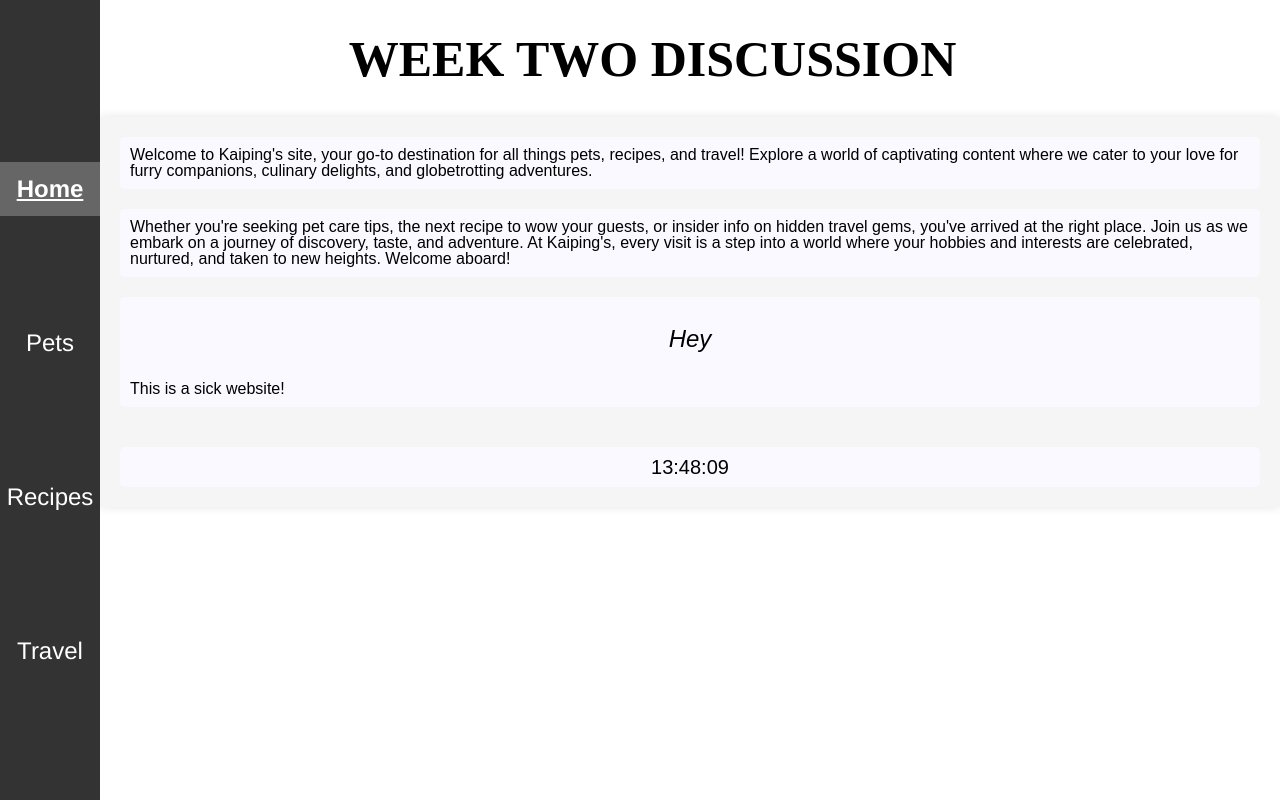
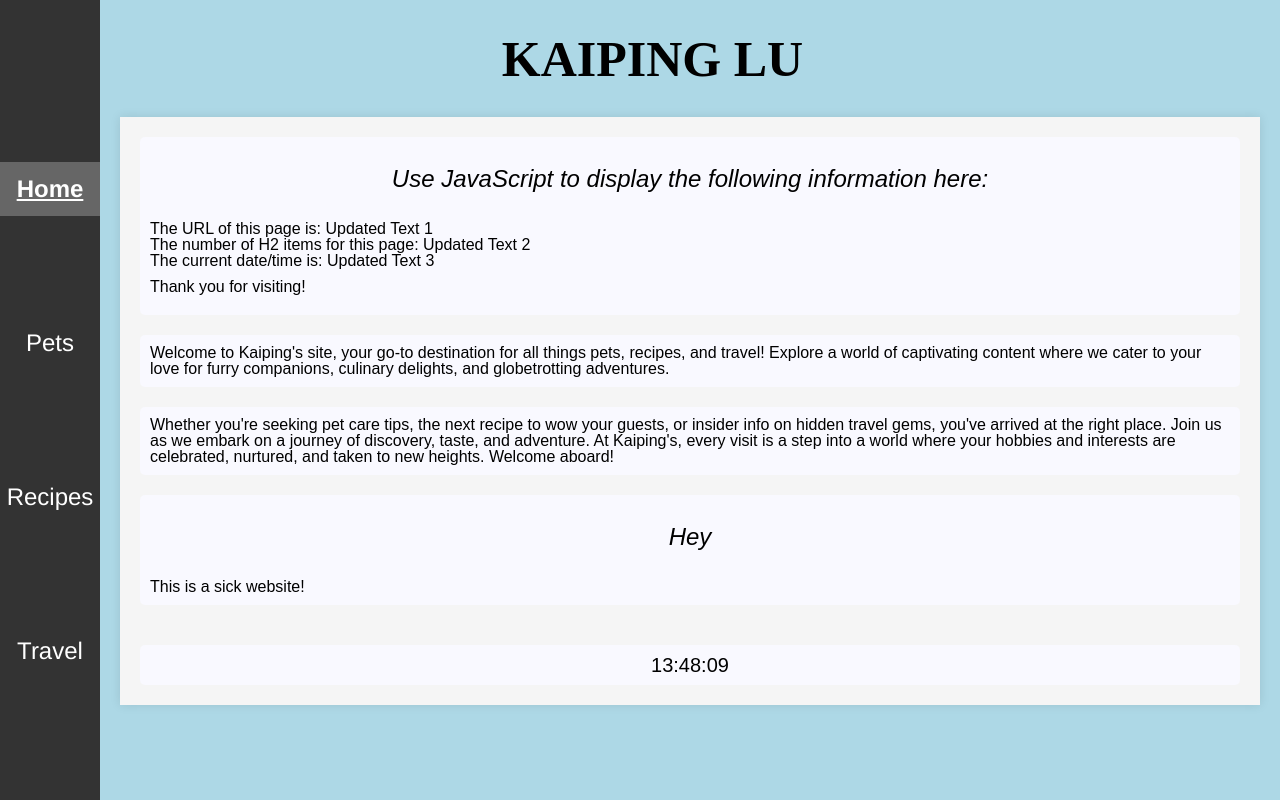
Before and after one commit to kaipinglu709/ccp_desktop_w24, a plain HTML site: page index.html in a window 1280 px wide. Drawn offline with Linux system fonts and the light colour scheme.

Commit message:
1st commit

```diff
--- a/index.html
+++ b/index.html
@@ -6,8 +6,44 @@
     <title>Index</title>
     <link rel ="stylesheet" type="text/css" href="css/html5reset.css">
     <link rel = "stylesheet" type = "text/css" href = "css/style.css">
+    <script type="text/javascript">
+        function displayInformation () {
+            // Your code goes here.
+            // Do not change any other code in this file
+            // All of the steps below must be achieved using JavaScript!
+
+
+            // 1. Change the h1 element to your name.
+
+            document.querySelector('h1').innerText = "Kaiping Lu";
+
+            // 2. Update the three span elements using ONLY JavaScript
+            document.getElementById('URL').innerText = "Updated Text 1";
+            document.getElementById('items').innerText = "Updated Text 2";
+            document.getElementById('time').innerText = "Updated Text 3";
+
+
+            // 3. Change the background color and margin for the entire page.
+            document.body.style.backgroundColor = "lightblue";
+            document.body.style.margin = "20px";
+
+        }
+
+        // 4. If someone uses the keyboard shortcut to copy the words "Thank you for visiting!" then add the words "Go Blue" to the final div.
+        // Each occurrence should be on a separate line.  Don't use
+        // paragraphs.
+        document.addEventListener('copy', function(event) {
+        var copiedText = window.getSelection().toString();
+        if (copiedText === "Thank you for visiting!") {
+            var finalDiv = document.getElementById('cheer');
+            finalDiv.innerText += "Go Blue\n";
+        }
+    });
+
+    </script>
+
 </head>
-<body>
+<body onload="displayInformation()">
     <a href="#main-content" class="skip-link">Skip to Main Content</a>
     <header>
         <nav>
@@ -22,6 +58,20 @@
 
     </header>
     <main id="main-content">
+        <div>
+            <h2>Use JavaScript to display the following information here:</h2>
+	        <p>
+                The URL of this page is: <span id = "URL"></span><br/>
+                The number of H2 items for this page: <span id = "items"></span><br/>
+                The current date/time is: <span id = "time"></span><br/>
+            </p>
+
+		    <p oncopy="copyFunction()">Thank you for visiting!</p>
+
+
+            <div id="cheer"></div>
+        </div>
+
         <div>
             <p>Welcome to Kaiping's site, your go-to destination for all things pets, recipes, and travel! Explore a world of captivating content where we cater to your love for furry companions, culinary delights, and globetrotting adventures. </p>
 
```
Also changed, not shown: pets.html (+1 -0 lines).
